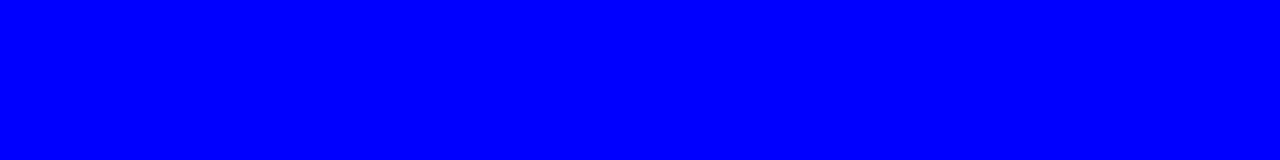
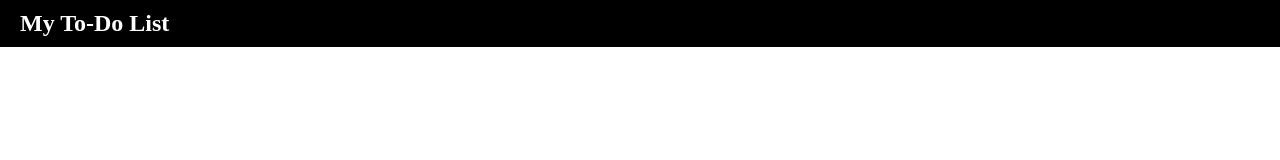
Before and after one commit to mariebernf/Project-2-My-To-Do-List, a plain HTML site: page index.html in a window 1280 px wide. Drawn offline with Linux system fonts and the light colour scheme.

Commit message:
Add header

```diff
--- a/assets/css/style.css
+++ b/assets/css/style.css
@@ -1,3 +1,19 @@
-body {
-    background-color: blue;
+/* Fixed Header */
+.fixed-header {
+    position: fixed;
+    top: 0;
+    left: 0;
+    width: 100%;
+    background-color: black;
+    color: white;
+    padding: 10px 20px;
+    z-index: 1000;
+    display: flex;
+    justify-content: space-between;
+    align-items: center;
 }
+
+.fixed-header .logo {
+    font-size: 24px;
+    font-weight: bold;
+}
--- a/index.html
+++ b/index.html
@@ -9,6 +9,9 @@
 </head>
 <body>
     <!-- Header section -->
+     <header class="fixed-header">
+        <div class="logo">My To-Do List</div>
+     </header>
 
     <!-- Main content -->
 
```
